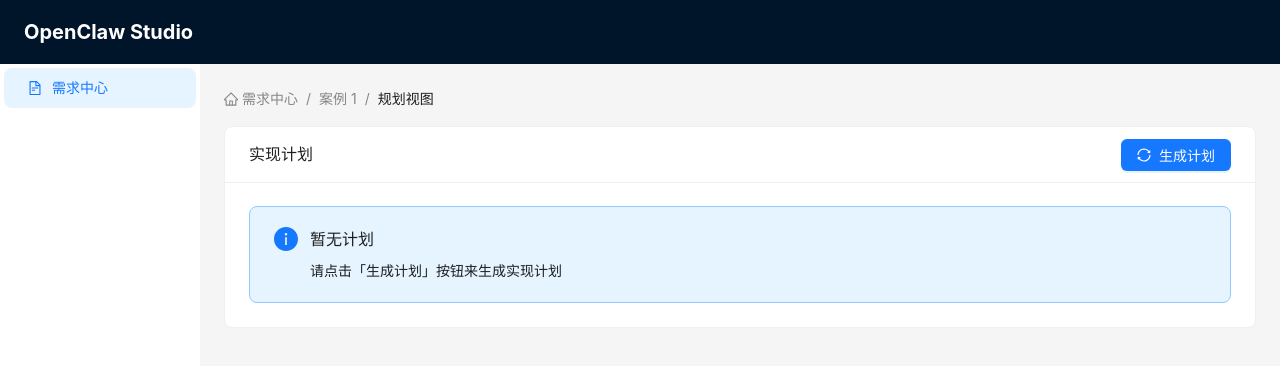
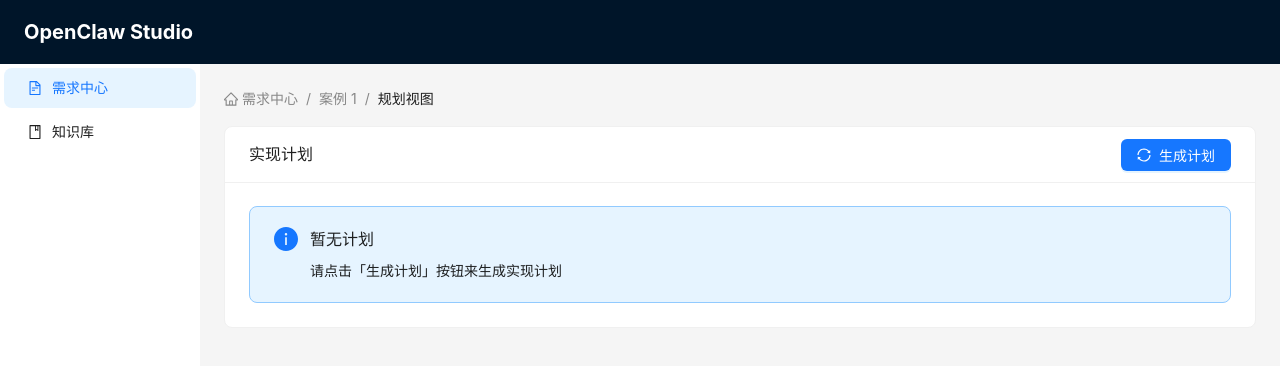
Before and after one commit to zhangguanglai/Cursor-MyOpenClaw, a React (Vite) app in the folder openclaw-studio-frontend/: page /cases/1/plan in a window 1280 px wide. Shown: the top 366 px of the page. Built offline with nearby package versions, Linux system fonts and the light colour scheme; no server answers.

Commit message:
fix: Add knowledge base menu item to MainLayout

```diff
--- a/openclaw-studio-frontend/src/components/MainLayout.tsx
+++ b/openclaw-studio-frontend/src/components/MainLayout.tsx
@@ -3,10 +3,6 @@ import { Layout, Menu } from 'antd'
 import { useNavigate, useLocation } from 'react-router-dom'
 import {
   FileTextOutlined,
-  UnorderedListOutlined,
-  CodeOutlined,
-  CheckCircleOutlined,
-  HistoryOutlined,
   BookOutlined,
 } from '@ant-design/icons'
 
@@ -25,6 +21,11 @@ const MainLayout = ({ children }: MainLayoutProps) => {
       key: '/cases',
       icon: <FileTextOutlined />,
       label: '需求中心',
+    },
+    {
+      key: '/knowledge',
+      icon: <BookOutlined />,
+      label: '知识库',
     },
   ]
 
```
